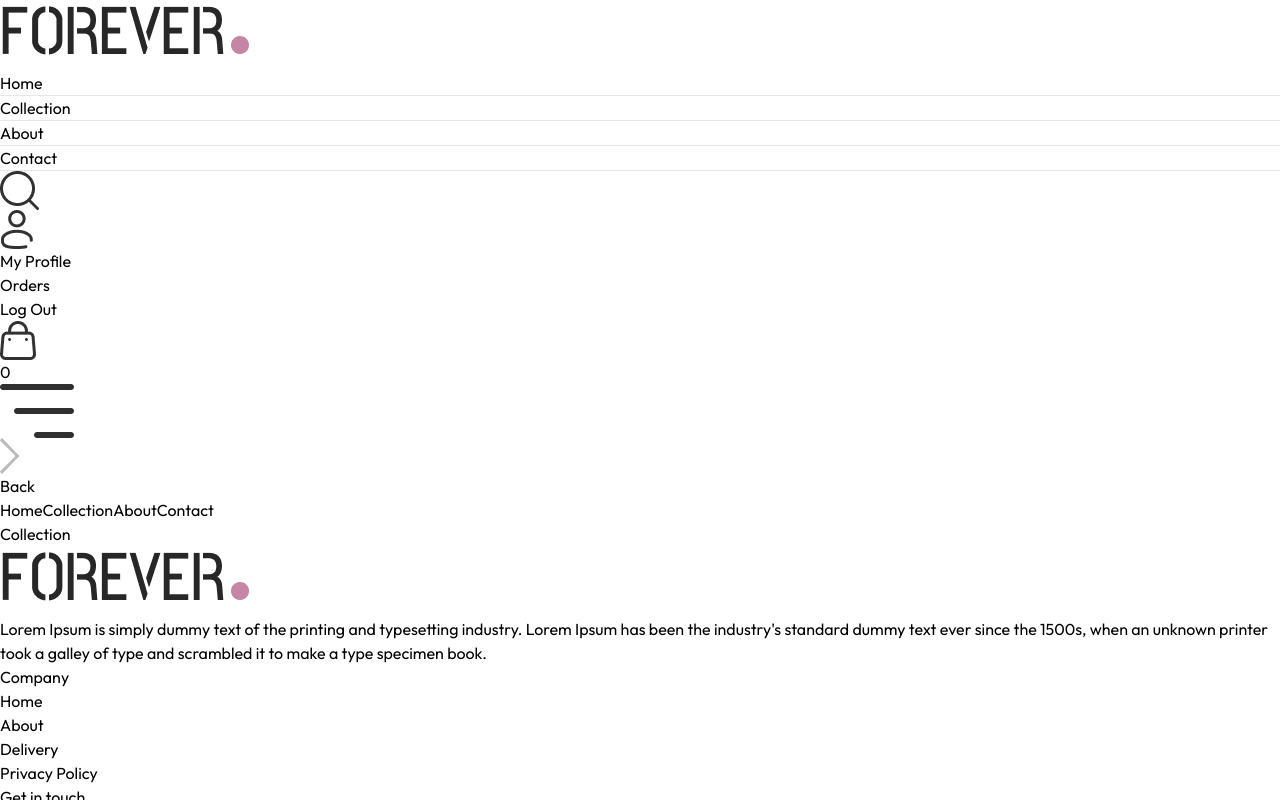
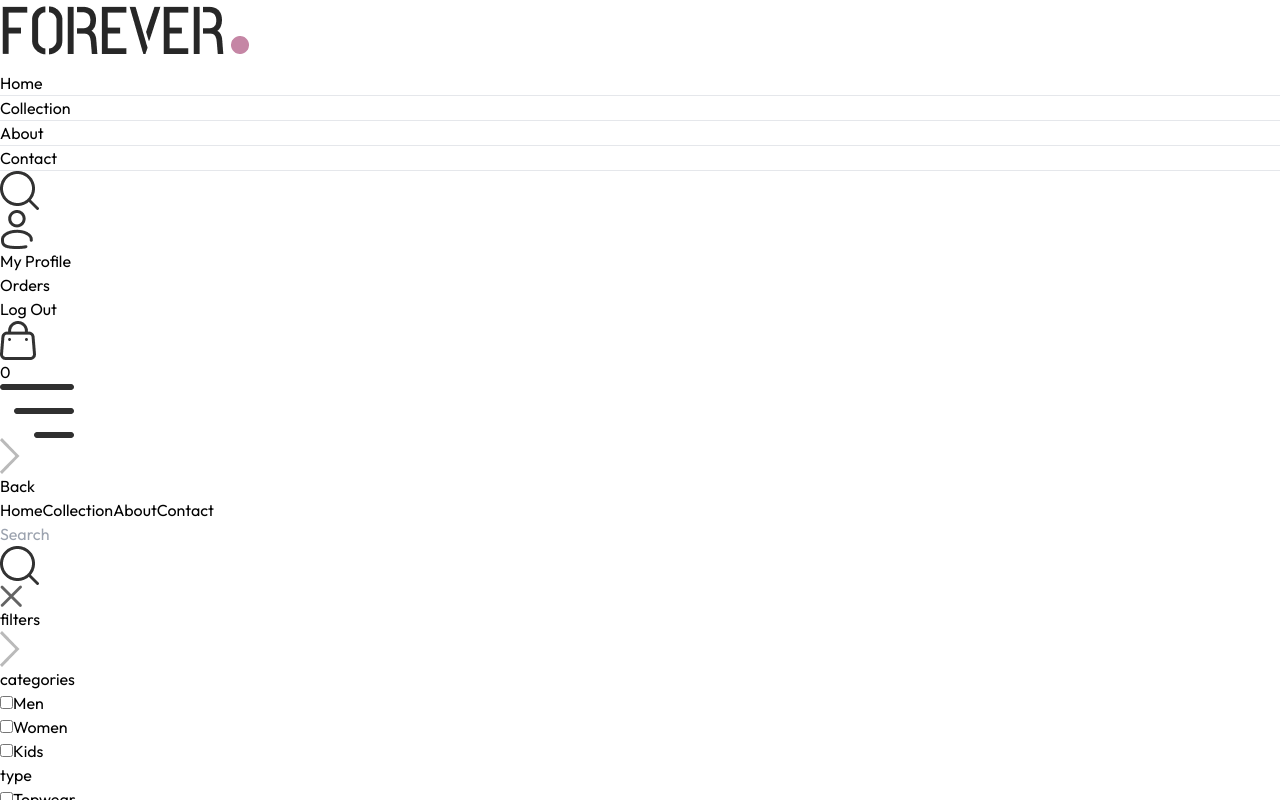
Before and after one commit to nitinpatil77/E-Commerce-MERN, a React (Vite) app in the folder frontend/: page /collection in a window 1280 px wide. Both pictures are taken after a click on the picture 19 px from the left and 190 px from the top of the page. Shown: the top 800 px of the page. Built offline with nearby package versions, Linux system fonts and the light colour scheme.

Commit message:
Done Collection Page ui with all functionality like filter search and Sortby

```diff
--- a/frontend/src/App.jsx
+++ b/frontend/src/App.jsx
@@ -10,6 +10,7 @@
 import Orders from '../src/pages/Orders.jsx';
 import PlaceOrder from '../src/pages/PlaceOrder.jsx';
 import Product from '../src/pages/Product.jsx';
+import SearchBar from './components/SearchBar.jsx';
 function App() {
   const router=createBrowserRouter([
     {
@@ -17,6 +18,7 @@
       element:(
         <>
           <Header/>
+          <SearchBar/>
           <Outlet/>
           <Footer/>
         </>
--- a/frontend/src/components/Header.jsx
+++ b/frontend/src/components/Header.jsx
@@ -2,11 +2,14 @@
 import React, { useState } from 'react';
 import { assets } from '../assets/assets.js';
 import { Link, useLocation } from 'react-router-dom';
+import { useContext } from 'react';
+import { ShopContext } from '../context/ShopContext.jsx';
 
 function Header() {
   const location = useLocation();
   const isActive = (path) => location.pathname === path;
   const [visiable, setVisiable] = useState(false);
+  const {setShowSearch}=useContext(ShopContext);
   return (
     <div className="flex justify-between items-center py-5">
       <Link to='/'>
@@ -42,8 +45,8 @@
           />
         </Link>
       </ul>
-      <div className="flex items-center gap-6">
-        <img src={assets.search_icon} alt="search-icon" className='w-5 cursor-pointer' />
+      <div className="flex items-center sm:gap-6 gap-4">
+        <img onClick={()=>setShowSearch(true)} src={assets.search_icon} alt="search-icon" className='w-5 cursor-pointer' />
         <div className="group relative">
           <img src={assets.profile_icon} alt="profile_icon" className='w-5 cursor-pointer' />
           <div className="group-hover:block hidden absolute dropdown-menu right-0 pt-4">
--- /dev/null
+++ b/frontend/src/components/SearchBar.jsx
@@ -0,0 +1,30 @@
+import React, { useContext, useEffect, useState } from 'react'
+import { assets } from '../assets/assets'
+import { ShopContext } from '../context/ShopContext'
+import { useLocation } from 'react-router-dom';
+
+function SearchBar() {
+    const { search, setSearch,showSearch,setShowSearch }=useContext(ShopContext);
+    const [visiable,setVisiable]=useState([]);
+    const location=useLocation();
+
+    useEffect(()=>{
+        if(location.pathname.includes('collection')){
+            setVisiable(true);
+        }
+        else{
+            setVisiable(false)
+        }
+    },[location])
+    return showSearch && visiable ? (
+        <div className='border-t border-b bg-gray-50 text-center'>
+            <div className='inline-flex items-center justify-center border border-gray-400 px-5 py-2 my-5 mx-3 rounded-full w-3/4 sm:w-1/2'>
+                <input value={search} onChange={(e)=>setSearch(e.target.value)} className='flex-1 outline-none bg-inherit text-sm' type="text" placeholder='Search' />
+                <img src={assets.search_icon} alt="search_icon" className='w-4' />
+            </div>
+            <img onClick={()=>setShowSearch(false)} src={assets.cross_icon} alt="cross_icon" className='inline w-3 cursor-pointer' />
+        </div>
+    ) : null
+}
+
+export default SearchBar
--- a/frontend/src/context/ShopContext.jsx
+++ b/frontend/src/context/ShopContext.jsx
@@ -1,15 +1,20 @@
-import React, { createContext } from 'react';
+import React, { createContext, useState } from 'react';
 import { products } from '../assets/assets.js';
 export const ShopContext = createContext();
 
 const ShopContextProvider = (props) => {
     const currency = '$';
     const delivery_fee = 10;
-
+    const[search,setSearch]=useState('');
+    const[showSearch,setShowSearch]=useState(false);
     const value = {
         products,
         currency,
         delivery_fee,
+        search,
+        setSearch,
+        showSearch,
+        setShowSearch
     };
 
     return (
--- a/frontend/src/pages/Collection.jsx
+++ b/frontend/src/pages/Collection.jsx
@@ -1,9 +1,129 @@
-import React from 'react'
+import React, { useContext, useEffect, useState } from 'react';
+import { assets } from '../assets/assets.js';
+import { ShopContext } from '../context/ShopContext.jsx';
+import Title from '../components/Title.jsx';
+import ProductItem from '../components/ProductItem.jsx';
 
 function Collection() {
+  const { products,search,showSearch } = useContext(ShopContext);
+  const [filterProducts, setFilterProducts] = useState(products || []);
+  const [showFilter, setShowFilter] = useState(false);
+  const [category, setCategory] = useState([]);
+  const [subCategory, setSubCategory] = useState([]);
+  const [sortType, setSortType] = useState('');
+
+  const toggleCategory = (e) => {
+    setCategory((prev) =>
+      prev.includes(e.target.value) ? prev.filter((item) => item !== e.target.value) : [...prev, e.target.value]
+    );
+  };
+
+  const toggleSubCategory = (e) => {
+    setSubCategory((prev) =>
+      prev.includes(e.target.value) ? prev.filter((item) => item !== e.target.value) : [...prev, e.target.value]
+    );
+  };
+
+  const applyFilter = () => {
+    let filtered = [...products];
+
+    if (category.length > 0) {
+      filtered = filtered.filter((item) => category.includes(item.category));
+    }
+
+    if (subCategory.length > 0) {
+      filtered = filtered.filter((item) => subCategory.includes(item.subCategory));
+    }
+    if(search && showSearch){
+      filtered=filtered.filter((item)=>item.name.toLowerCase().includes(search.toLowerCase()))
+    }
+    setFilterProducts(filtered);
+  };
+
+  const sortProduct = () => {
+    let sorted = [...filterProducts];
+    switch (sortType) {
+      case 'low-high':
+        setFilterProducts(sorted.sort((a, b) => a.price - b.price));
+        break;
+      case 'high-low':
+        setFilterProducts(sorted.sort((a, b) => b.price - a.price));
+        break;
+      default:
+        applyFilter();
+        break;
+    }
+  };
+
+  useEffect(() => {
+    applyFilter();
+  }, [category, subCategory, products,search,showSearch]);
+
+  useEffect(() => {
+    sortProduct();
+  }, [sortType]);
+
   return (
-    <div>Collection</div>
-  )
+    <div className="flex flex-col sm:flex-row gap-1 sm:gap-10 pt-10 border-t">
+      {/* Sidebar filter area */}
+      <div className="min-w-60">
+        <p
+          onClick={() => setShowFilter(!showFilter)}
+          className="my-2 text-xl uppercase flex items-center cursor-pointer gap-2"
+        >
+          filters
+          <img
+            src={assets.dropdown_icon}
+            alt="dropdown_icon"
+            className={`h-3 sm:hidden ${showFilter ? 'rotate-90' : ''}`}
+          />
+        </p>
+        {/* Filters */}
+        <div className={`border border-gray-300 pl-5 py-3 mt-6 ${showFilter ? '' : 'hidden'} sm:block`}>
+          <p className="uppercase mb-3 text-sm font-medium">categories</p>
+          <div className="flex flex-col gap-2 text-sm text-light text-gray-700">
+            {['Men', 'Women', 'Kids'].map((item) => (
+              <p key={item} className="flex gap-2">
+                <input type="checkbox" value={item} onChange={toggleCategory} />
+                {item}
+              </p>
+            ))}
+          </div>
+        </div>
+        <div className={`border border-gray-300 pl-5 py-3 mt-6 ${showFilter ? '' : 'hidden'} sm:block`}>
+          <p className="uppercase mb-3 text-sm font-medium">type</p>
+          <div className="flex flex-col gap-2 text-sm text-light text-gray-700">
+            {['Topwear', 'Bottomwear', 'Winterwear'].map((item) => (
+              <p key={item} className="flex gap-2">
+                <input type="checkbox" value={item} onChange={toggleSubCategory} />
+                {item}
+              </p>
+            ))}
+          </div>
+        </div>
+      </div>
+      {/* Sidebar filter area end */}
+
+      {/* Product sidebar */}
+      <div className="flex-1">
+        <div className="flex justify-between text-base sm:text-2xl mb-4">
+          <Title text1="All" text2="Collections" />
+          <select onChange={(e) => setSortType(e.target.value)} className="border-2 border-gray-300 text-sm px-2">
+            <option value="relavent">Sort by: Relevant</option>
+            <option value="low-high">Sort by: Low to High</option>
+            <option value="high-low">Sort by: High to Low</option>
+          </select>
+        </div>
+        {/* All Products */}
+        <div className="grid grid-cols-2 md:grid-cols-3 lg:grid-cols-4 gap-4 gap-y-6">
+          {filterProducts.map((item) => (
+            <ProductItem key={item._id} data={item} />
+          ))}
+        </div>
+      </div>
+      {/* Product sidebar end */}
+    </div>
+  );
 }
 
-export default Collection
+export default Collection;
```
